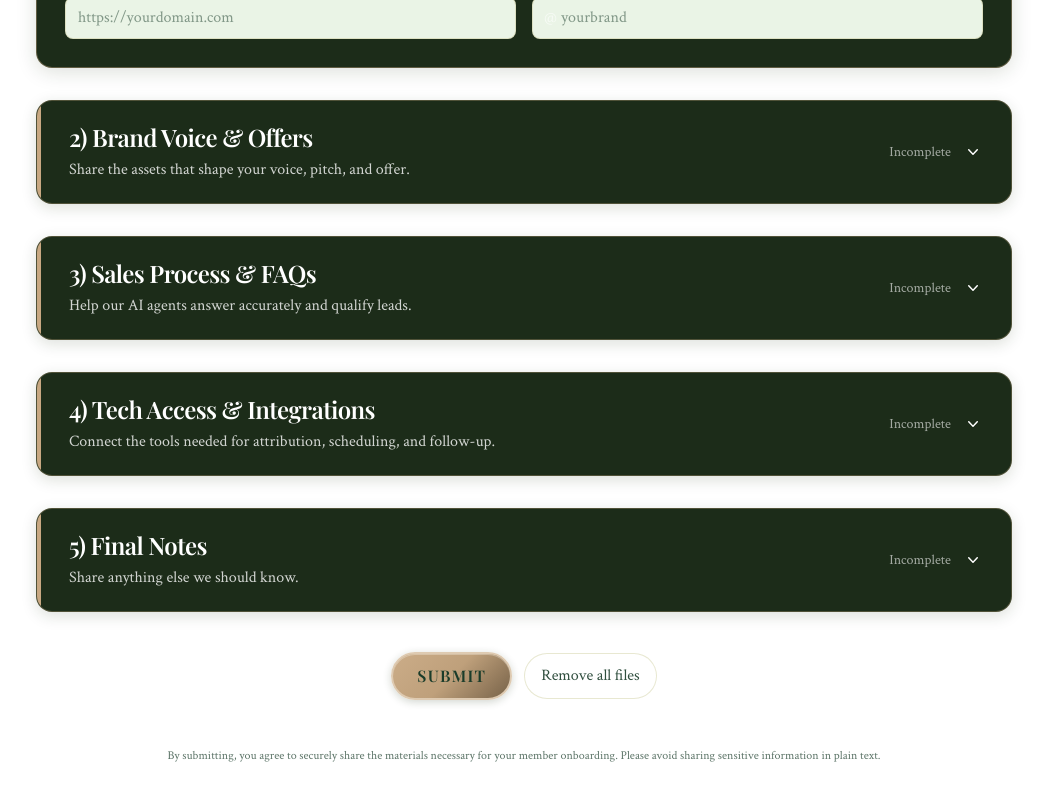
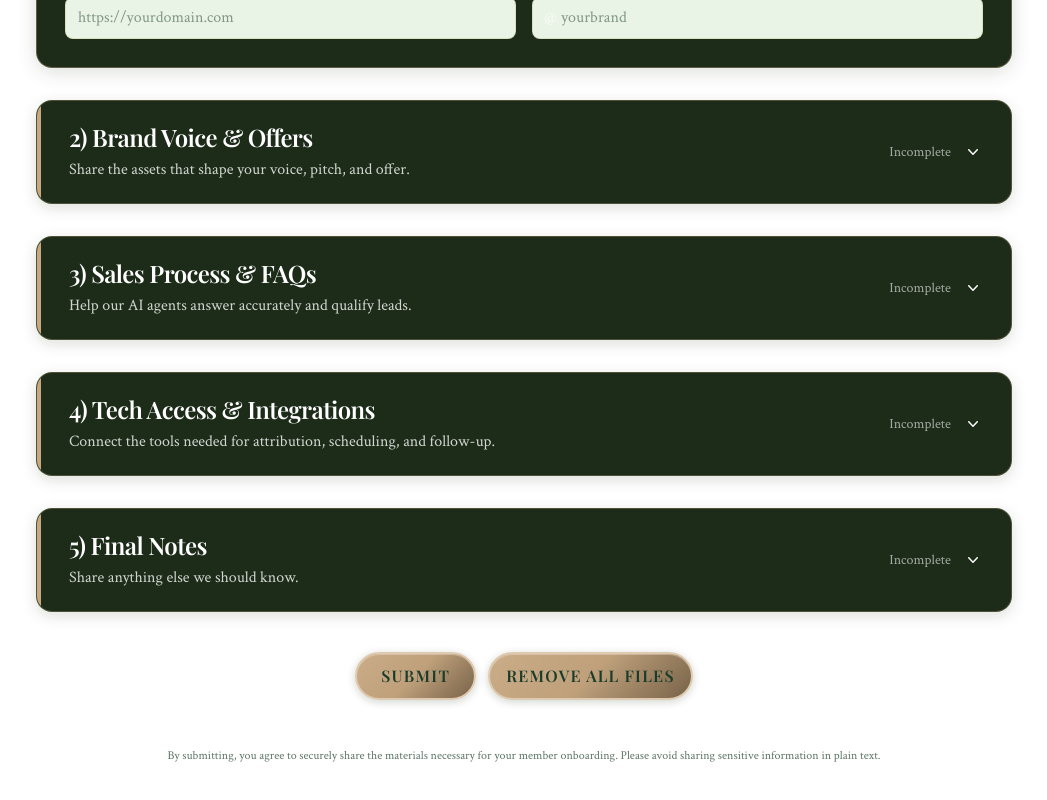
Before and after one commit to teamtechify/luke, a Next.js app: page / in a window 1280 px wide. Shown: the part 749-1549 px from the top of the page, without its empty margins (116-1163 px from the left). Built offline with nearby package versions, Linux system fonts and the light colour scheme; a web font is replaced by a local one.

Commit message:
Apply golf-pill-btn styling to remove all files button

```diff
--- a/app/components/OnboardingPage.tsx
+++ b/app/components/OnboardingPage.tsx
@@ -753,14 +753,10 @@ export default function OnboardingPage() {
             </button>
             <button
               type="button"
-              className="px-4 py-2.5 text-sm md:text-base rounded-full border opacity-90 hover:opacity-100 transition-all duration-200"
-              style={{
-                borderColor: 'color-mix(in oklab, var(--golf-border) 60%, transparent)',
-                backgroundColor: 'color-mix(in oklab, var(--golf-paper) 10%, transparent)',
-              }}
+              className="golf-pill-btn px-4 py-2.5 text-sm md:text-base"
               onClick={clearAllFiles}
             >
-              Remove all files
+              <span className="golf-pill-label">Remove all files</span>
             </button>
             {success ? <span className="text-sm" style={{ color: 'var(--golf-success)' }}>{success}</span> : null}
             {error ? <span className="text-sm" style={{ color: 'var(--golf-accent-2)' }}>{error}</span> : null}
```
